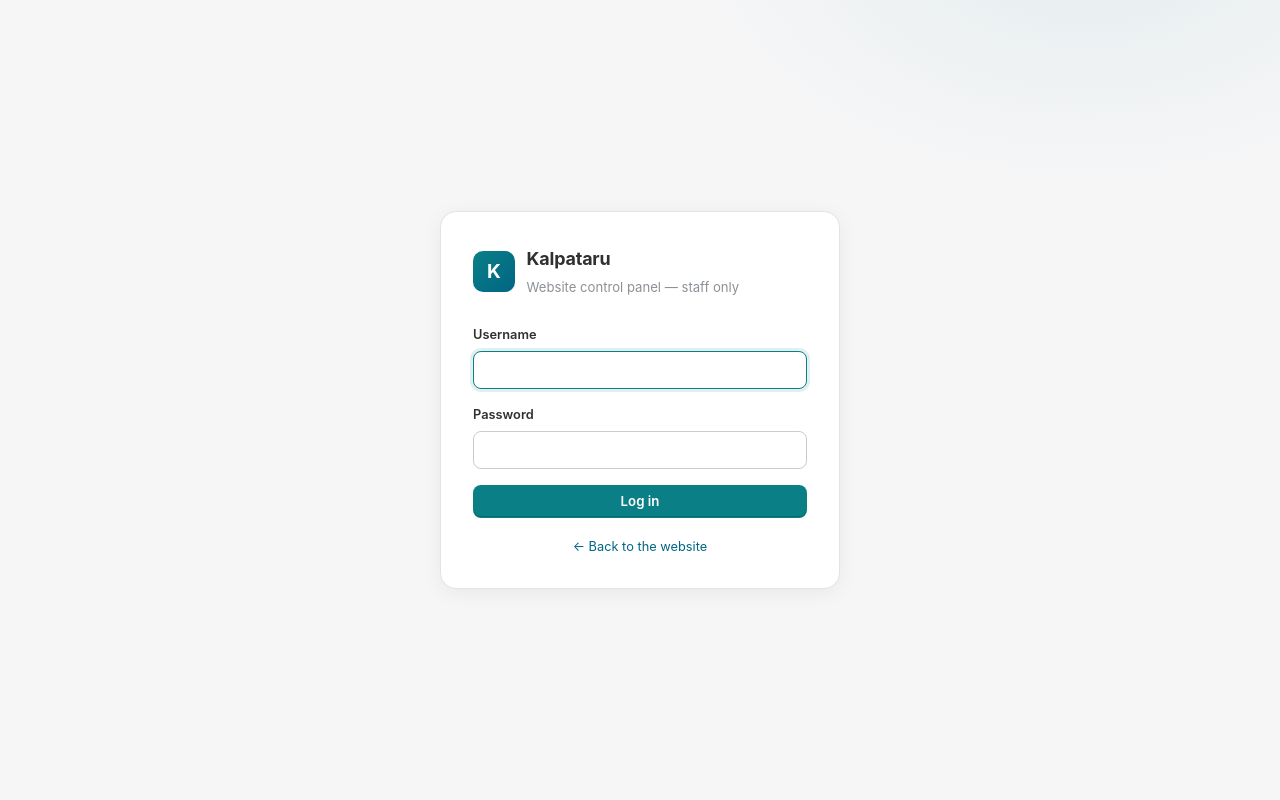
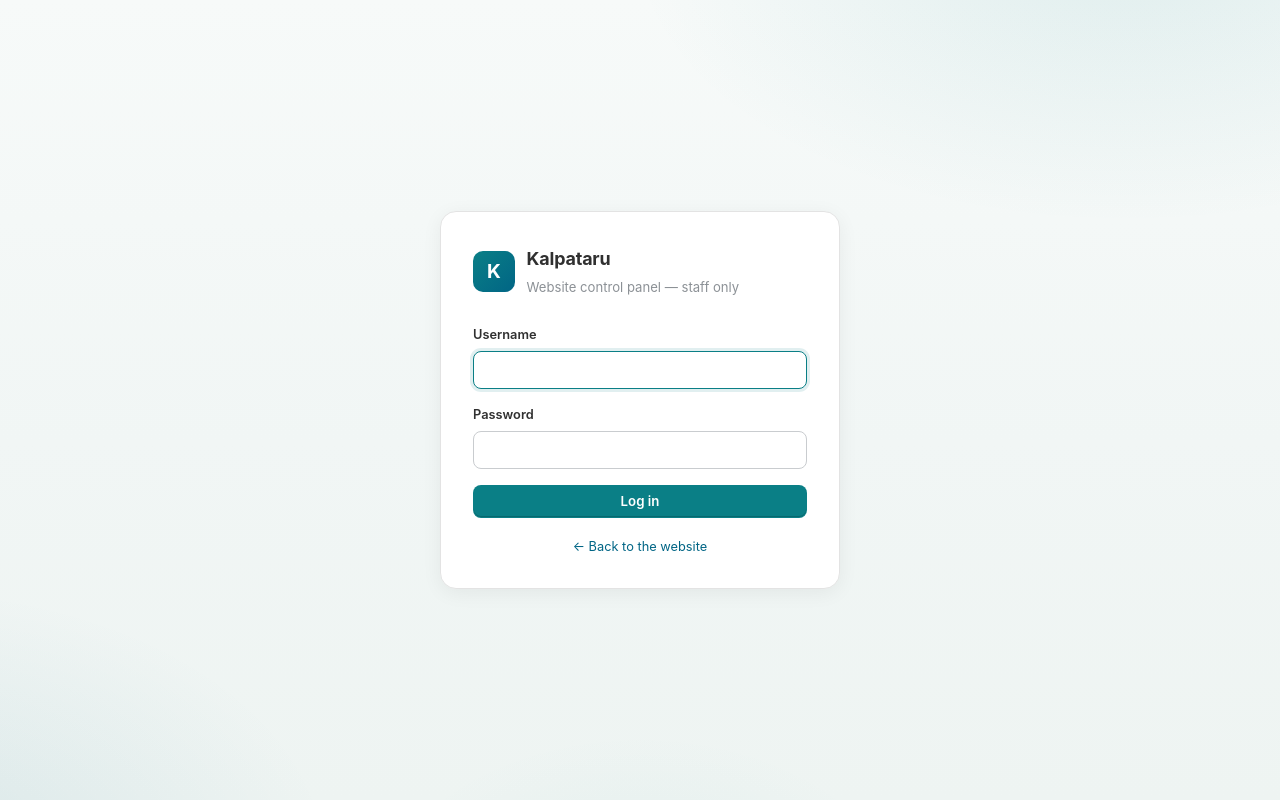
Before and after one commit to nomeshexponentiagit/kalpataru, a PHP site: page /admin/login.php in a window 1280 px wide. Run offline with PHP 8.4, Linux system fonts and the light colour scheme; some web fonts are replaced.

Commit message:
Add soft teal gradient background to the admin panel
Layered brand-teal radial glows over a light paper gradient on both
the dashboard and login canvas; sidebar, topbar and cards stay white
for readability.

Co-Authored-By: Claude <noreply@anthropic.com>

```diff
--- a/backend/admin/assets/admin.css
+++ b/backend/admin/assets/admin.css
@@ -72,7 +72,13 @@ body {
 	font-size: 0.9rem;
 	line-height: 1.6;
 	color: var(--ink);
-	background: var(--bg);
+	/* soft brand-tinted canvas: paper gradient with gentle teal glows */
+	background:
+		radial-gradient(52rem 30rem at 88% -8%, rgba(10, 127, 134, 0.1), transparent 60%),
+		radial-gradient(44rem 28rem at -8% 108%, rgba(1, 101, 133, 0.09), transparent 62%),
+		radial-gradient(30rem 22rem at 50% 118%, rgba(13, 144, 152, 0.06), transparent 60%),
+		linear-gradient(180deg, #f7faf9 0%, #f1f6f5 55%, #eef4f2 100%);
+	background-attachment: fixed;
 	-webkit-font-smoothing: antialiased;
 }
 
@@ -925,9 +931,8 @@ table.leads {
 	display: grid;
 	place-items: center;
 	padding: 1.5rem;
-	background:
-		radial-gradient(42rem 28rem at 85% -10%, rgba(10, 127, 134, 0.08), transparent 60%),
-		var(--bg);
+	/* inherits the body's soft teal gradient canvas */
+	background: transparent;
 }
 
 .login-card {
```
